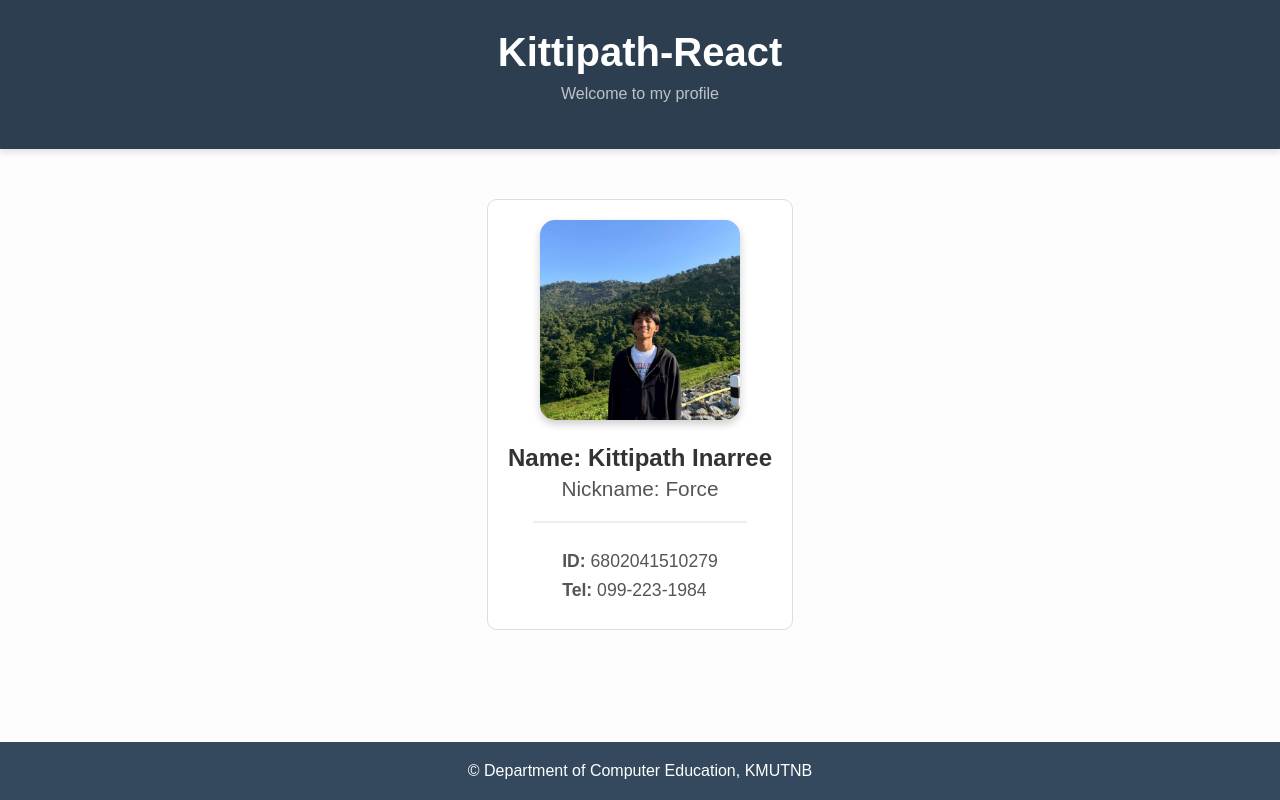
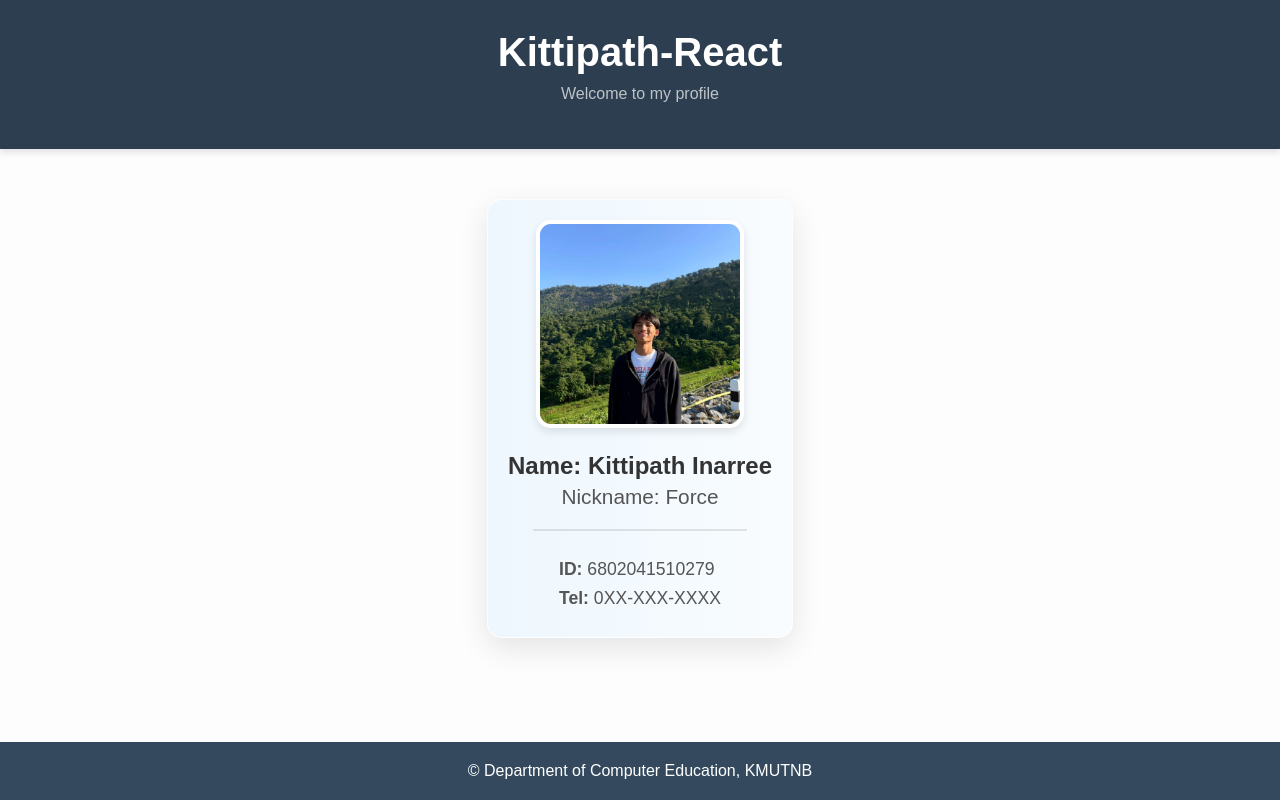
Before and after one commit to Kittipathin/kittipath-react, a React (Create React App) app: page / in a window 1280 px wide. Built offline with nearby package versions, Linux system fonts and the light colour scheme.

Commit message:
changestd

```diff
--- a/src/components/Student.jsx
+++ b/src/components/Student.jsx
@@ -4,53 +4,63 @@ import smilee from './smilee.jpg';
 function Student() {
     return(
         <div style={{
+            // --- ส่วนจัดวาง (Layout) ---
             textAlign: 'center',
             maxWidth: '600px',
+            margin: '20px auto',
             padding: '20px',
-            border: '1px solid #ddd',
-            borderRadius: '10px',
-            backgroundColor: 'white',
-            margin: '20px auto'
+            borderRadius: '15px',
+
+            // --- ส่วนพื้นหลังขยับได้ (Animation) ---
+            // เราใช้ linear-gradient แบบไล่สี: ขาว -> ฟ้าอ่อน -> ชมพูอ่อน -> ขาว
+            background: 'linear-gradient(270deg, #ffffff, #e3f2fd, #fce4ec, #ffffff)',
+            backgroundSize: '800% 800%', // ขยายพื้นหลังให้ใหญ่ เพื่อให้เห็นการเลื่อน
+            animation: 'gradientAnimation 10s ease infinite', // สั่งให้ขยับตลอดเวลา
+
+            // --- เส้นขอบและเงา ---
+            border: '1px solid rgba(255,255,255,0.8)',
+            boxShadow: '0 10px 30px rgba(0,0,0,0.1)'
         }}>
-            {/* รูปภาพ */}
+
+            {/* โค้ดสั่ง Animation (สูตรลับ: ฝัง style ไว้ในนี้เลย) */}
+            <style>
+                {`
+                    @keyframes gradientAnimation {
+                        0% { background-position: 0% 50%; }
+                        50% { background-position: 100% 50%; }
+                        100% { background-position: 0% 50%; }
+                    }
+                `}
+            </style>
+
+            {/* --- เนื้อหาข้างใน (เหมือนเดิม) --- */}
             <img src={smilee} alt='My Profile' style={{
                 width: '200px',
                 height: '200px',
                 objectFit: 'cover',
                 borderRadius: '15px',
                 marginBottom: '20px',
-                boxShadow: '0 4px 8px rgba(0,0,0,0.2)'
+                border: '4px solid white', // เพิ่มขอบขาวให้รูปดูเด้งขึ้น
+                boxShadow: '0 4px 8px rgba(0,0,0,0.1)'
             }} />
 
-            {/* ส่วนชื่อและชื่อเล่น (ปรับไซส์ให้ใกล้กัน) */}
             <div style={{ marginBottom: '15px' }}>
-                <h2 style={{
-                    fontSize: '1.5rem',   // ลดขนาดลง (เดิมประมาณ 2rem)
-                    color: '#333',
-                    margin: '0 0 5px 0'   // ลดระยะห่างด้านล่าง
-                }}>
+                <h2 style={{ fontSize: '1.5rem', color: '#333', margin: '0 0 5px 0' }}>
                     Name: Kittipath Inarree
                 </h2>
-                <p style={{
-                    fontSize: '1.3rem',   // เพิ่มขนาดขึ้น (ให้ใกล้กับชื่อ)
-                    color: '#555',
-                    margin: '0',
-                    fontWeight: '500'     // ตัวหนาปานกลาง
-                }}>
+                <p style={{ fontSize: '1.3rem', color: '#555', margin: '0', fontWeight: '500' }}>
                     Nickname: Force
                 </p>
             </div>
 
-            {/* เส้นคั่น */}
-            <hr style={{ width: '80%', margin: '20px auto', border: '0.5px solid #eee' }} />
+            <hr style={{ width: '80%', margin: '20px auto', border: '0.5px solid rgba(0,0,0,0.1)' }} />
 
-            {/* ส่วนข้อมูลติดต่อ */}
             <div style={{ textAlign: 'left', display: 'inline-block' }}>
                 <p style={{ fontSize: '1.1rem', color: '#555', margin: '8px 0' }}>
                     <strong>ID:</strong> 6802041510279
                 </p>
                 <p style={{ fontSize: '1.1rem', color: '#555', margin: '8px 0' }}>
-                    <strong>Tel:</strong> 099-223-1984
+                    <strong>Tel:</strong> 0XX-XXX-XXXX
                 </p>
             </div>
         </div>
```
